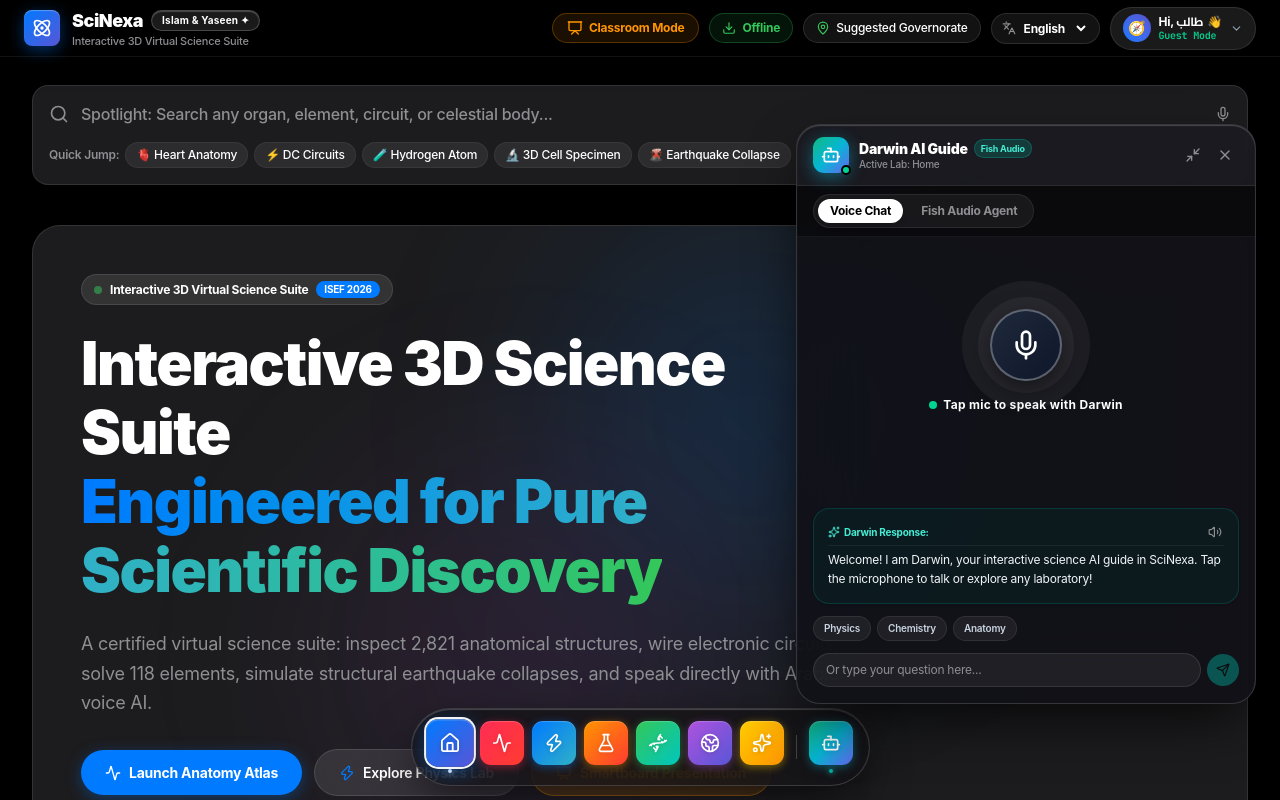
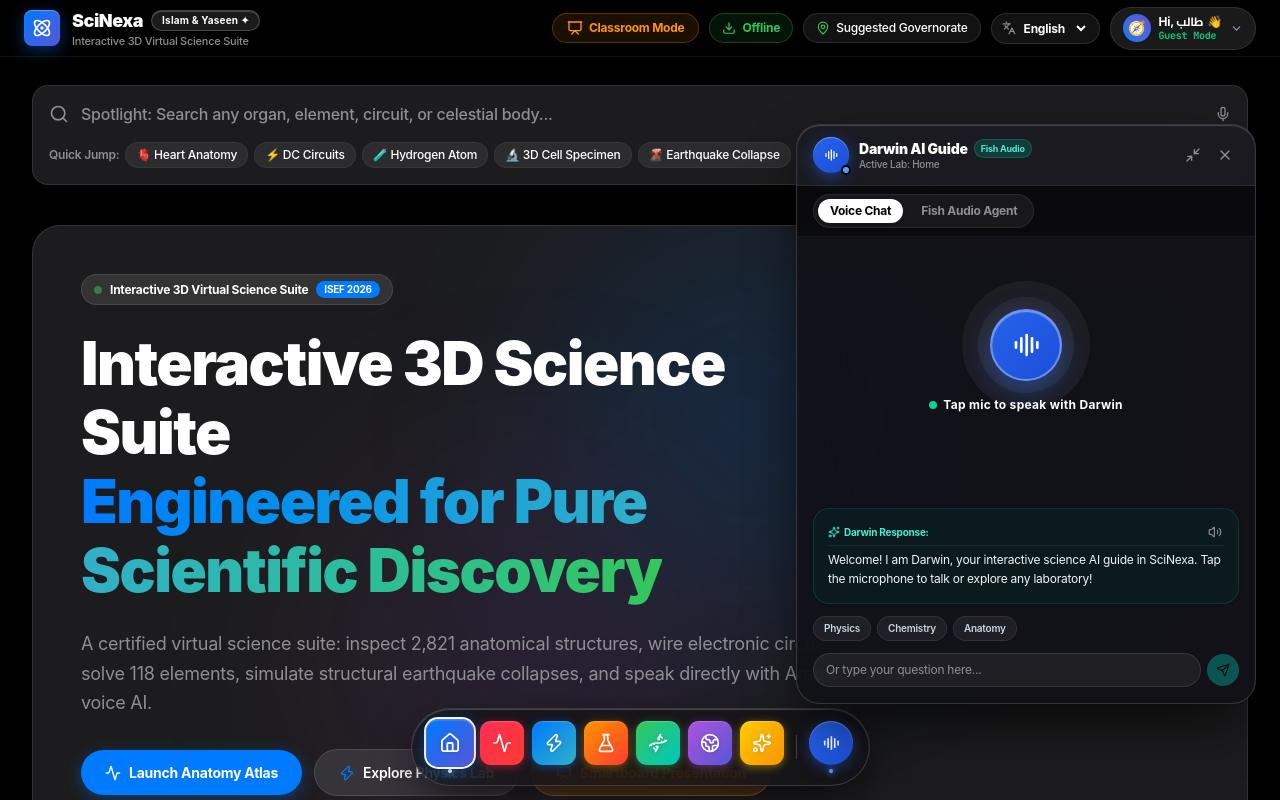
Before and after one commit to yasenzeb/isef, a React (Vite) app: page / in a window 1280 px wide. Both pictures are taken after a click on the button 830 px from the left and 743 px from the top of the page. Shown: the top 800 px of the page. Built offline with nearby package versions, Linux system fonts and the light colour scheme; no server answers.

Commit message:
feat: replace Darwin dock button with exact blue soundwave button from user attachment

```diff
--- a/public/sw.js
+++ b/public/sw.js
@@ -1,6 +1,6 @@
-// SciNexa Progressive Offline Service Worker v10.0 (Custom Apple Darwin Modal & Fish Theme)
+// SciNexa Progressive Offline Service Worker v11.0 (Exact Fish Audio Blue Waveform Button)
 // Constant cache names ensure stable offline caching without leaking caches on worker restart
-const CACHE_VERSION = 'scinexa-v10-darwin-modal';
+const CACHE_VERSION = 'scinexa-v11-waveform-btn';
 const MODEL_CACHE = 'scinexa-v2-models-1';
 // The "Offline" modal (OfflineDownloadModal.tsx) fills this cache by hand: never delete it, and always read from it.
 const OFFLINE_CACHE = 'scinexa-offline-v2';
--- a/src/components/DarwinVoiceModal.tsx
+++ b/src/components/DarwinVoiceModal.tsx
@@ -305,16 +305,22 @@ export const DarwinVoiceModal: React.FC<DarwinVoiceModalProps> = ({
       {/* ── Modal Header (Apple Glassmorphic Bar) ── */}
       <div className="px-4 py-3 bg-white/[0.04] border-b border-white/[0.08] flex items-center justify-between shrink-0 select-none">
         <div className="flex items-center gap-2.5">
-          {/* Darwin Squircle Avatar */}
+          {/* Darwin Voice Avatar (Matching Dock Button) */}
           <div
-            className="w-9 h-9 rounded-[11px] flex items-center justify-center text-white shrink-0 shadow-lg relative"
+            className="w-9 h-9 rounded-full flex items-center justify-center text-white shrink-0 shadow-lg relative"
             style={{
-              background: 'linear-gradient(135deg, #10b981, #06b6d4, #6366f1)',
-              boxShadow: '0 4px 16px rgba(6, 182, 212, 0.45)',
+              background: 'linear-gradient(135deg, #2563EB, #1D4ED8)',
+              boxShadow: '0 4px 16px rgba(37, 99, 235, 0.5), inset 0 1px 1px rgba(255, 255, 255, 0.35)',
             }}
           >
-            <Bot className="w-5 h-5 text-white" />
-            <span className="absolute -bottom-0.5 -right-0.5 w-2.5 h-2.5 rounded-full bg-emerald-400 border-2 border-black" />
+            <svg className="w-4 h-4 text-white shrink-0" viewBox="0 0 24 24" fill="currentColor">
+              <rect x="3.5" y="9" width="2" height="6" rx="1" />
+              <rect x="7.5" y="6" width="2" height="12" rx="1" />
+              <rect x="11.5" y="3.5" width="2" height="17" rx="1" />
+              <rect x="15.5" y="6" width="2" height="12" rx="1" />
+              <rect x="19.5" y="9" width="2" height="6" rx="1" />
+            </svg>
+            <span className="absolute -bottom-0.5 -right-0.5 w-2.5 h-2.5 rounded-full bg-blue-400 border-2 border-black" />
           </div>
 
           <div>
@@ -427,18 +433,24 @@ export const DarwinVoiceModal: React.FC<DarwinVoiceModalProps> = ({
                         ? 'linear-gradient(135deg, #10b981, #06b6d4)'
                         : isSpeaking
                           ? 'linear-gradient(135deg, #6366f1, #007AFF)'
-                          : 'linear-gradient(135deg, #1e293b, #0f172a)',
-                      border: '2px solid rgba(255, 255, 255, 0.3)',
+                          : 'linear-gradient(135deg, #2563EB, #1D4ED8)',
+                      border: '2px solid rgba(255, 255, 255, 0.35)',
                       boxShadow: isListening
                         ? '0 0 32px rgba(6, 182, 212, 0.6)'
-                        : '0 8px 24px rgba(0, 0, 0, 0.5)',
+                        : '0 8px 24px rgba(37, 99, 235, 0.5), inset 0 1px 1px rgba(255, 255, 255, 0.4)',
                     }}
                     title={isListening ? 'اضغط لإيقاف الاستماع' : 'اضغط للتحدث مع داروين'}
                   >
                     {isListening ? (
                       <Mic className="w-8 h-8 text-white animate-bounce" />
                     ) : (
-                      <Mic className="w-8 h-8 text-white" />
+                      <svg className="w-8 h-8 text-white" viewBox="0 0 24 24" fill="currentColor">
+                        <rect x="3.5" y="9" width="2" height="6" rx="1" />
+                        <rect x="7.5" y="6" width="2" height="12" rx="1" />
+                        <rect x="11.5" y="3.5" width="2" height="17" rx="1" />
+                        <rect x="15.5" y="6" width="2" height="12" rx="1" />
+                        <rect x="19.5" y="9" width="2" height="6" rx="1" />
+                      </svg>
                     )}
                   </button>
                 </div>
--- a/src/components/MacOSDock.tsx
+++ b/src/components/MacOSDock.tsx
@@ -182,7 +182,7 @@ export const MacOSDock: React.FC<MacOSDockProps> = ({ currentTab, setCurrentTab
         {/* ── Subtle Frosted Divider ── */}
         <div className="h-6 w-px bg-white/20 mx-0.5 sm:mx-1 shrink-0" />
 
-        {/* ── Darwin AI Assistant Button ── */}
+        {/* ── Darwin AI Voice Agent Button (Exact Blue Soundwave Button) ── */}
         <div className="relative flex flex-col items-center justify-center shrink-0">
           {hoveredId === 'darwin' && (
             <div
@@ -195,7 +195,7 @@ export const MacOSDock: React.FC<MacOSDockProps> = ({ currentTab, setCurrentTab
                 boxShadow: '0 4px 16px rgba(0, 0, 0, 0.45)',
               }}
             >
-              {language === 'ar' ? 'داروين | المرشد العلمي الصوتي 🎙️' : 'Darwin AI Voice Assistant 🎙️'}
+              {language === 'ar' ? 'وكيل داروين الصوتي الذكي 🎙️' : 'Darwin AI Voice Agent 🎙️'}
             </div>
           )}
 
@@ -205,21 +205,32 @@ export const MacOSDock: React.FC<MacOSDockProps> = ({ currentTab, setCurrentTab
             onMouseLeave={() => setHoveredId(null)}
             onFocus={() => setHoveredId('darwin')}
             onBlur={() => setHoveredId(null)}
-            aria-label={language === 'ar' ? 'المساعد العلمي داروين' : 'Darwin AI Assistant'}
-            className="w-10 h-10 sm:w-11 sm:h-11 rounded-[11px] flex items-center justify-center transition-all duration-200 cursor-pointer select-none active:scale-95 shrink-0 group"
+            aria-label={language === 'ar' ? 'المساعد الصوتي داروين' : 'Darwin AI Voice Assistant'}
+            className="w-10 h-10 sm:w-11 sm:h-11 rounded-full flex items-center justify-center transition-all duration-200 cursor-pointer select-none active:scale-95 shrink-0 group"
             style={{
-              background: 'linear-gradient(135deg, #10b981, #06b6d4, #6366f1)',
+              background: 'linear-gradient(135deg, #2563EB, #1D4ED8)',
               transform: hoveredId === 'darwin' ? 'scale(1.18) translateY(-4px)' : 'scale(1)',
               boxShadow: hoveredId === 'darwin'
-                ? '0 6px 22px rgba(6, 182, 212, 0.6), inset 0 1px 1px rgba(255, 255, 255, 0.4)'
-                : '0 2px 10px rgba(6, 182, 212, 0.4), inset 0 1px 1px rgba(255, 255, 255, 0.25)',
+                ? '0 6px 24px rgba(37, 99, 235, 0.7), inset 0 1px 1px rgba(255, 255, 255, 0.5)'
+                : '0 3px 14px rgba(37, 99, 235, 0.45), inset 0 1px 1px rgba(255, 255, 255, 0.35)',
             }}
           >
-            <Bot className="w-5 h-5 text-white shrink-0 group-hover:rotate-12 transition-transform duration-300 drop-shadow-sm" />
+            {/* White Audio Waveform Bars Icon */}
+            <svg
+              className="w-5 h-5 text-white shrink-0 group-hover:scale-110 transition-transform duration-200"
+              viewBox="0 0 24 24"
+              fill="currentColor"
+            >
+              <rect x="3.5" y="9" width="2" height="6" rx="1" />
+              <rect x="7.5" y="6" width="2" height="12" rx="1" />
+              <rect x="11.5" y="3.5" width="2" height="17" rx="1" />
+              <rect x="15.5" y="6" width="2" height="12" rx="1" />
+              <rect x="19.5" y="9" width="2" height="6" rx="1" />
+            </svg>
           </button>
 
           {/* Indicator Dot for Darwin */}
-          <div className="mt-1 w-1 h-1 rounded-full bg-teal-400/80 shadow-[0_0_6px_#2dd4bf]" />
+          <div className="mt-1 w-1 h-1 rounded-full bg-blue-400 shadow-[0_0_6px_#60a5fa]" />
         </div>
       </nav>
     </aside>
```
